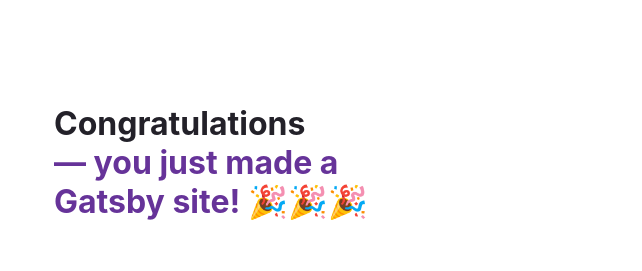
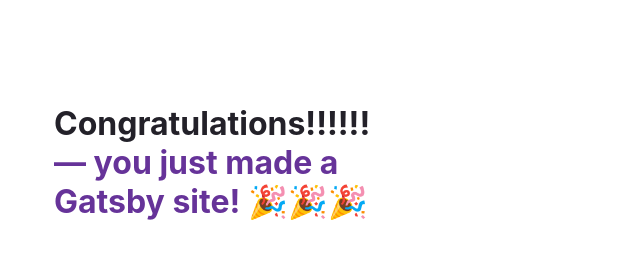
Before and after one commit to Jeremy-DX/gastby-test, a Gatsby site: page / in a window 1280 px wide. Shown: the top 271 px of the page, without its empty margins (50-692 px from the left). Built offline with nearby package versions, Linux system fonts and the light colour scheme; Gatsby itself is replaced by a stand-in of ours.

Commit message:
change text

```diff
--- a/src/pages/index.js
+++ b/src/pages/index.js
@@ -131,7 +131,7 @@
     <main style={pageStyles}>
       <title>Home Page</title>
       <h1 style={headingStyles}>
-        Congratulations
+        Congratulations!!!!!!
         <br />
         <span style={headingAccentStyles}>— you just made a Gatsby site! </span>
         <span role="img" aria-label="Party popper emojis">
```
